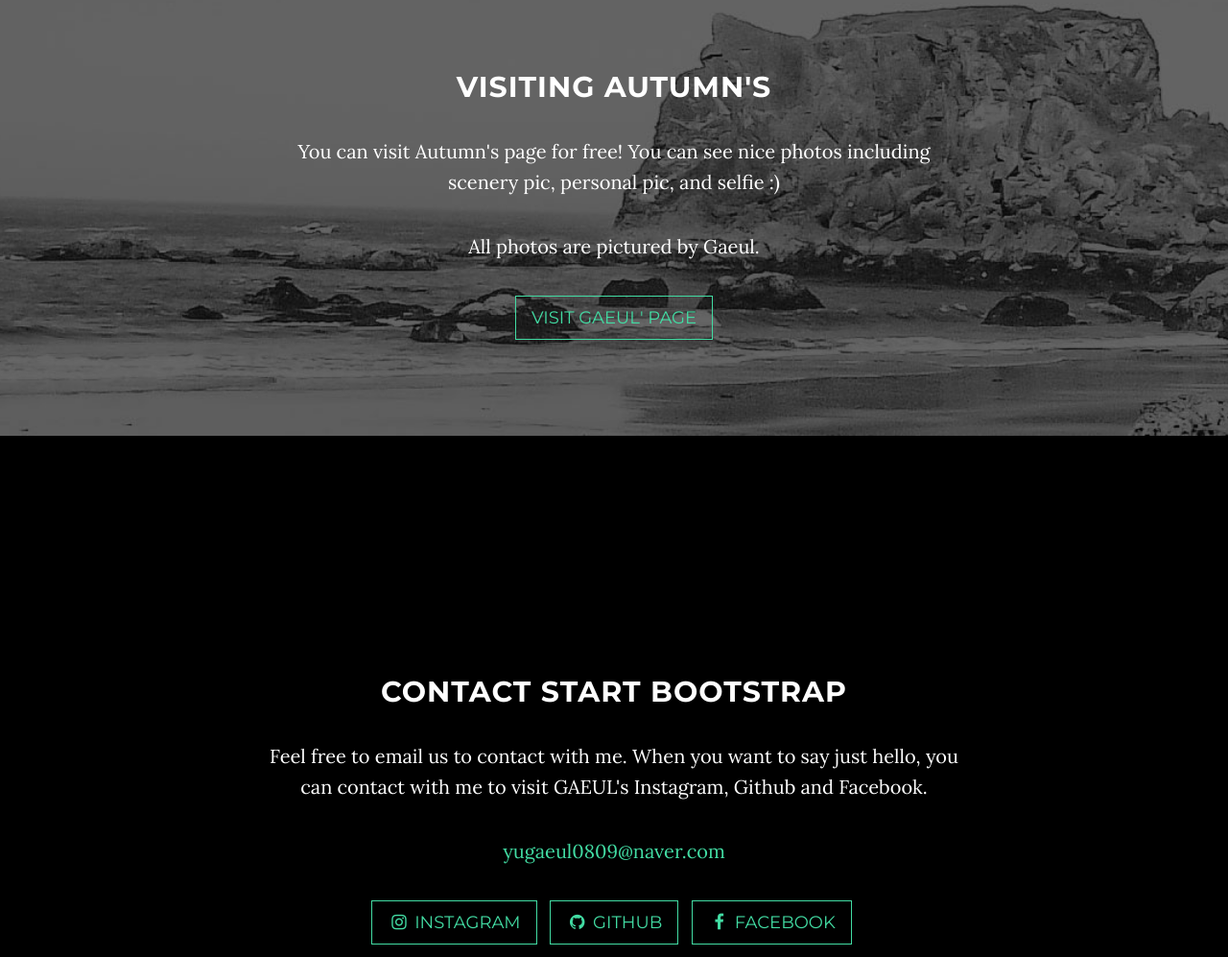
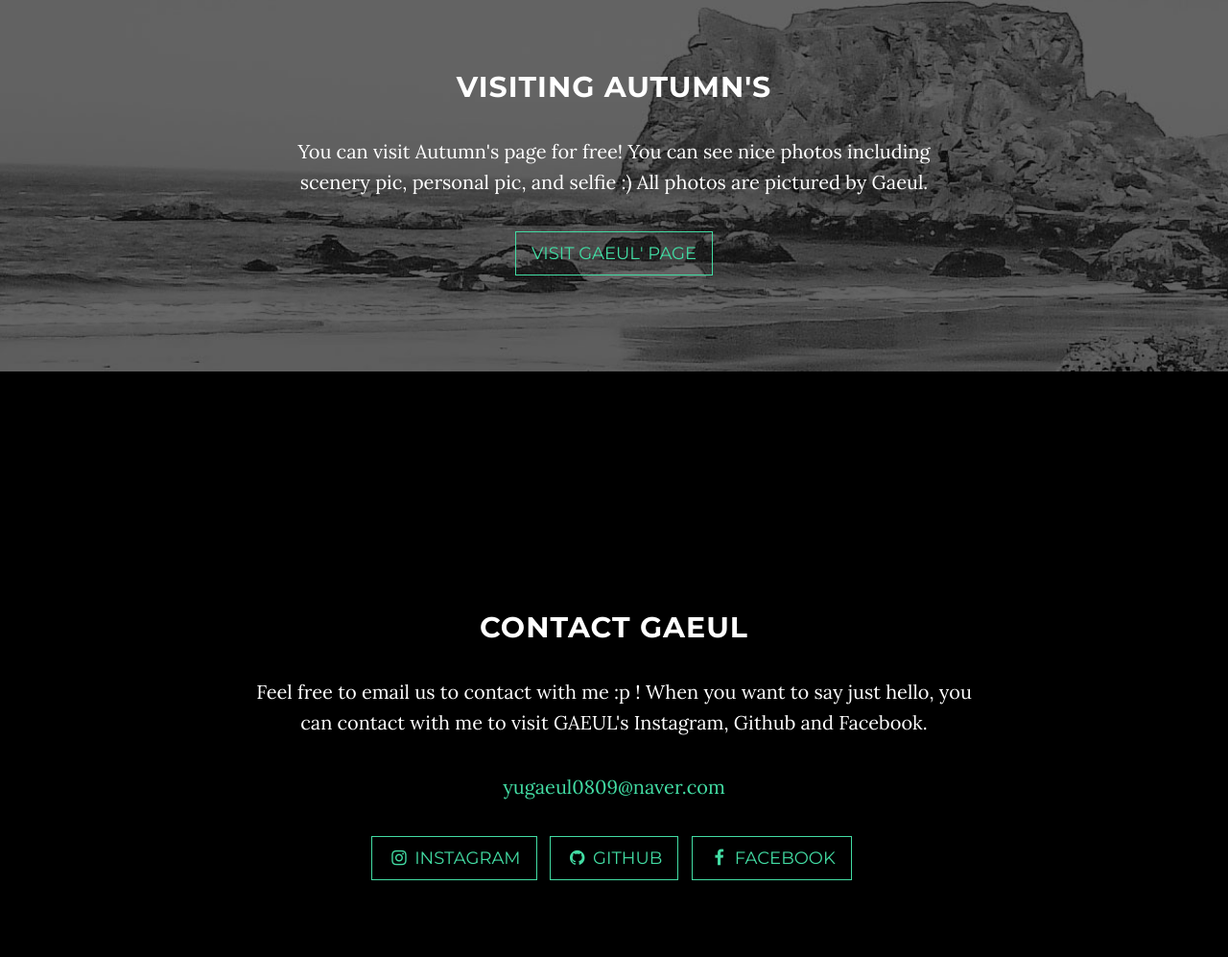
Before and after one commit to yugaeul/yugaeul.github.com, a website: page index.html in a window 1280 px wide. Shown: the part 1755-2752 px from the top of the page at 96% size. Drawn offline with nearby package versions, Linux system fonts and the light colour scheme; some packages are replaced by stand-ins of ours.

Commit message:
20170328_maybe_final

```diff
--- a/index.html
+++ b/index.html
@@ -105,8 +105,7 @@
             <div class="container">
                 <div class="col-lg-8 col-lg-offset-2">
                     <h2>VISITING AUTUMN'S</h2>
-                    <p>You can visit Autumn's page for free! You can see nice photos including scenery pic, personal pic, and selfie :) </p>
-                    <p> All photos are pictured by Gaeul.</p>
+                    <p>You can visit Autumn's page for free! You can see nice photos including scenery pic, personal pic, and selfie :) All photos are pictured by Gaeul.</p>
                     <a href="https://www.instagram.com/u_autumn/" class="btn btn-default btn-lg">Visit Gaeul' Page</a>
                 </div>
             </div>
@@ -117,8 +116,8 @@
     <section id="contact" class="container content-section text-center">
         <div class="row">
             <div class="col-lg-8 col-lg-offset-2">
-                <h2>Contact Start Bootstrap</h2>
-                <p>Feel free to email us to contact with me. When you want to say just hello, you can contact with me to visit GAEUL's Instagram, Github and Facebook. </p>
+                <h2>Contact GAEUL</h2>
+                <p>Feel free to email us to contact with me :p ! When you want to say just hello, you can contact with me to visit GAEUL's Instagram, Github and Facebook. </p>
                 <p><a href="mailto:yugaeul0809@naver.com">yugaeul0809@naver.com</a>
                 </p>
                 <ul class="list-inline banner-social-buttons">
```
